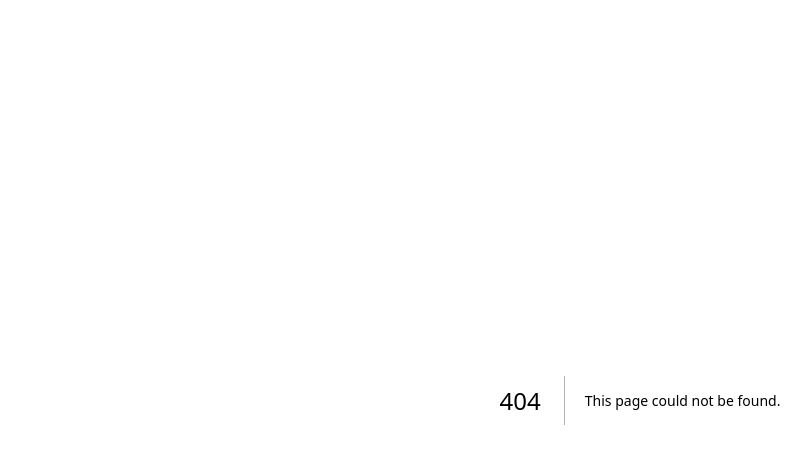
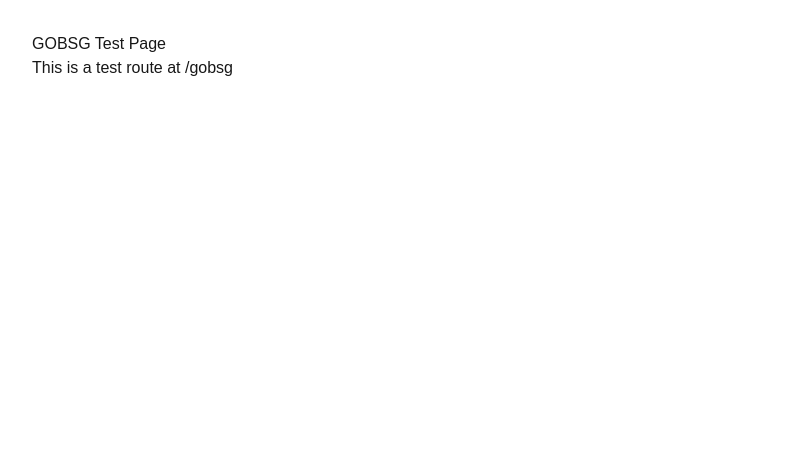
Before and after one commit to Gistyr/gistyr.dev, a Next.js app: page /gobsg in a window 1280 px wide. Before the commit this address had no page. Shown: the top 464 px of the page, without its empty margins (0-811 px from the left). Built offline with nearby package versions, Linux system fonts and the light colour scheme.

Commit message:
Added gobsg route

```diff
--- /dev/null
+++ b/src/app/gobsg/page.tsx
@@ -0,0 +1,8 @@
+export default function GobsgPage() {
+  return (
+    <main style={{ padding: "2rem" }}>
+      <h1>GOBSG Test Page</h1>
+      <p>This is a test route at /gobsg</p>
+    </main>
+  );
+}
```
